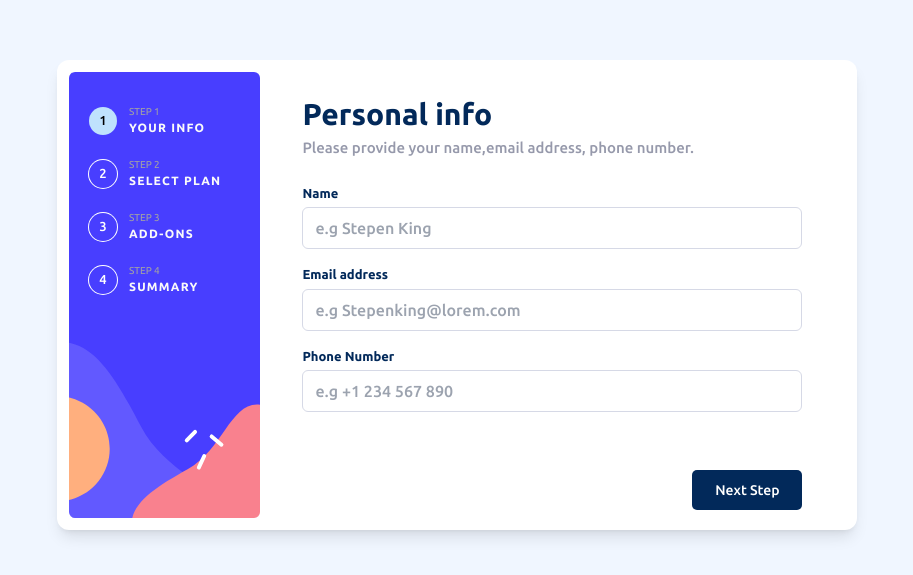
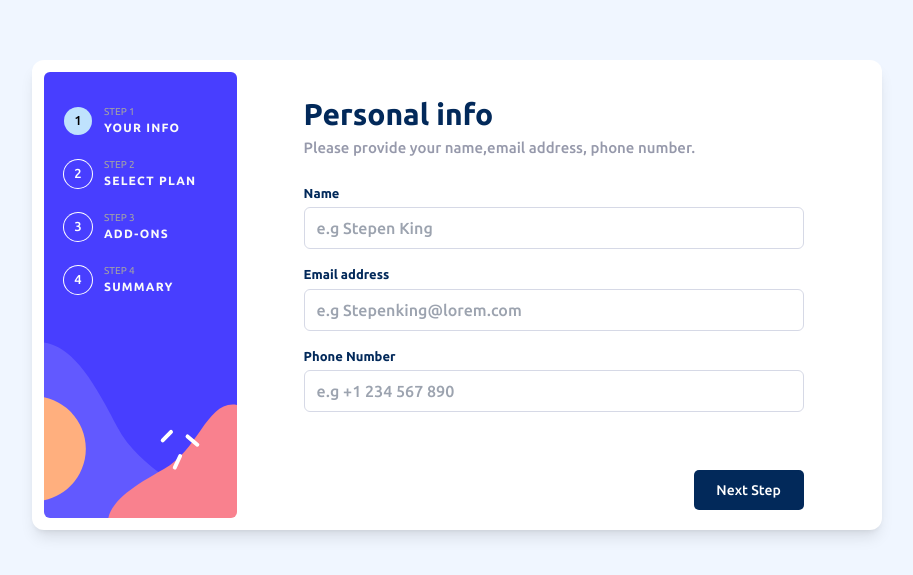
Before and after one commit to elangyudha280/multi-step-form, a React (Vite) app: page / in a window 1280 px wide. Shown: the part 105-680 px from the top of the page, without its empty margins (183-1096 px from the left). Built offline with nearby package versions, Linux system fonts and the light colour scheme.

Commit message:
mulai fitur validation form 1

```diff
--- a/package.json
+++ b/package.json
@@ -12,7 +12,8 @@
   "dependencies": {
     "react": "^18.2.0",
     "react-dom": "^18.2.0",
-    "react-router-dom": "^6.14.1"
+    "react-router-dom": "^6.14.1",
+    "validator": "^13.9.0"
   },
   "devDependencies": {
     "@types/react": "^18.2.14",
--- a/src/assets/index.css
+++ b/src/assets/index.css
@@ -16,7 +16,7 @@
 
 @layer components{
     .container-form{
-        @apply relative w-[800px] h-full md:h-[470px] p-0 mx-auto md:p-3 rounded-xl bg-transparent md:bg-white shadow-lg flex flex-col md:flex-row;
+        @apply relative w-[850px] h-full md:h-[470px] p-0 mx-auto md:p-3 rounded-xl bg-transparent md:bg-white shadow-lg flex flex-col md:flex-row;
     }
 
     .sidebar{
```
Also changed, not shown: 1 other file (tests, documents, lock files or other folders).
